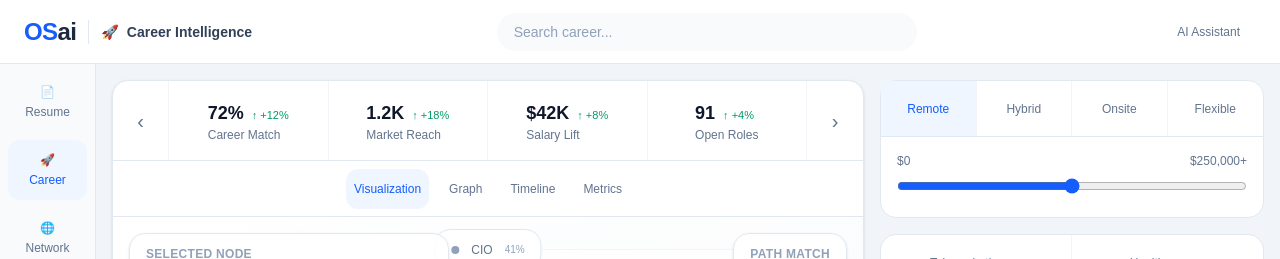
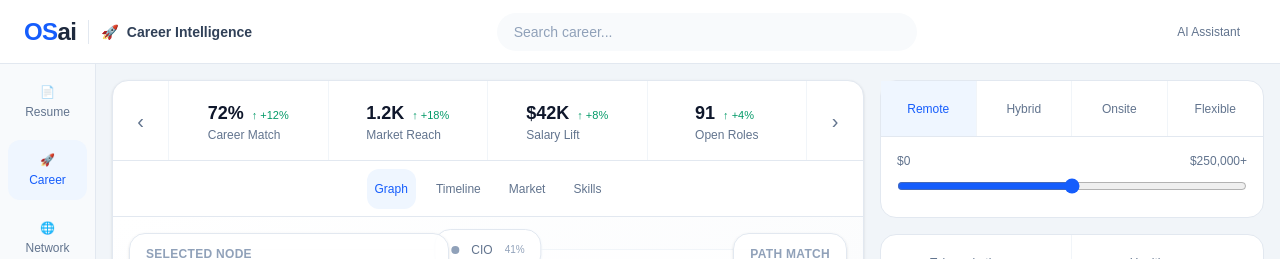
Before and after one commit to OrbitSystemsAi/career-pivot, a Next.js app: page / in a window 1280 px wide. Shown: the top 259 px of the page. Built offline with nearby package versions, Linux system fonts and the light colour scheme.

Commit message:
Drive workspace controls from active module

```diff
--- a/core/registry/moduleRegistry.ts
+++ b/core/registry/moduleRegistry.ts
@@ -44,6 +44,13 @@ export const moduleRegistry = {
       { label: "Gaps", value: "7", change: "↓ -3" },
     ],
 
+    views: [
+      { label: "Overview", id: "overview" },
+      { label: "ATS", id: "ats" },
+      { label: "Keywords", id: "keywords" },
+      { label: "Versions", id: "versions" },
+    ],
+
     panels: {
       visualization: ResumeModule,
       utilityTop: ResumeFilters,
@@ -66,6 +73,13 @@ export const moduleRegistry = {
       { label: "Market Reach", value: "1.2K", change: "↑ +18%" },
       { label: "Salary Lift", value: "$42K", change: "↑ +8%" },
       { label: "Open Roles", value: "91", change: "↑ +4%" },
+    ],
+
+    views: [
+      { label: "Graph", id: "graph" },
+      { label: "Timeline", id: "timeline" },
+      { label: "Market", id: "market" },
+      { label: "Skills", id: "skills" },
     ],
 
     panels: {
@@ -92,6 +106,13 @@ export const moduleRegistry = {
       { label: "Target Companies", value: "22", change: "↑ +5" },
     ],
 
+    views: [
+      { label: "Map", id: "map" },
+      { label: "Companies", id: "companies" },
+      { label: "Recruiters", id: "recruiters" },
+      { label: "Outreach", id: "outreach" },
+    ],
+
     panels: {
       visualization: NetworkModule,
       utilityTop: NetworkFilters,
--- a/core/shell/panels/D3WorkspaceControlsPanel.tsx
+++ b/core/shell/panels/D3WorkspaceControlsPanel.tsx
@@ -1,29 +1,32 @@
 "use client";
 
+import { getActiveModule } from "@/core/modules/getActiveModule";
+import { useActiveModule } from "@/core/state/ActiveModuleProvider";
 import { useState } from "react";
 
-const viewTypes = ["Visualization", "Graph", "Timeline", "Metrics"];
+export default function D3WorkspaceControlsPanel() {
+  const { activeModule } = useActiveModule();
+  const module = getActiveModule(activeModule);
 
-export default function D3WorkspaceControlsPanel() {
-  const [activeView, setActiveView] = useState("Visualization");
+  const [activeView, setActiveView] = useState(module.views[0]?.id);
 
   return (
     <div className="relative flex h-14 items-center justify-center border-b border-slate-200">
       <div className="flex gap-3">
-        {viewTypes.map((view) => {
-          const selected = activeView === view;
+        {module.views.map((view) => {
+          const selected = activeView === view.id;
 
           return (
             <button
-              key={view}
-              onClick={() => setActiveView(view)}
+              key={view.id}
+              onClick={() => setActiveView(view.id)}
               className={`rounded-xl px-2 py-3 text-xs font-medium transition ${
                 selected
                   ? "bg-blue-50 text-blue-600"
                   : "text-slate-500 hover:bg-blue-50 hover:text-blue-600"
               }`}
             >
-              {view}
+              {view.label}
             </button>
           );
         })}
```
Also changed, not shown: core/types/module.ts (+7 -0 lines).
